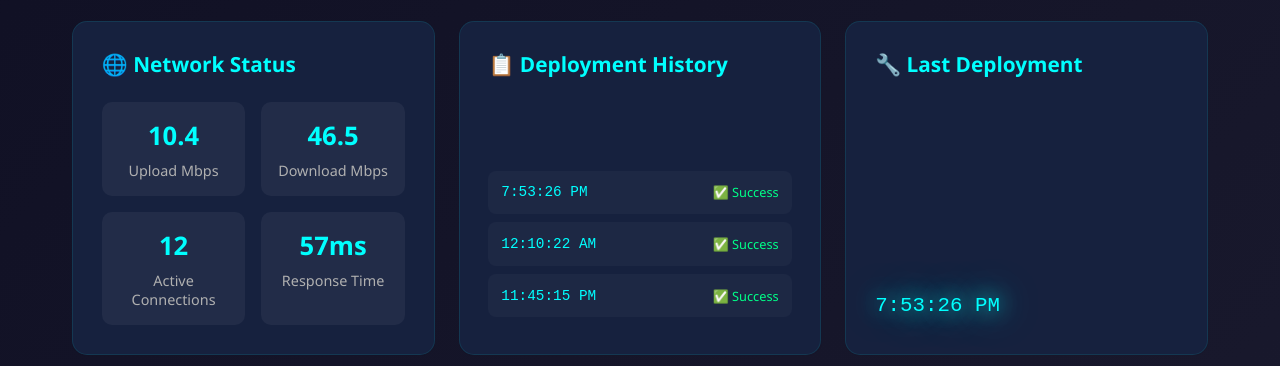
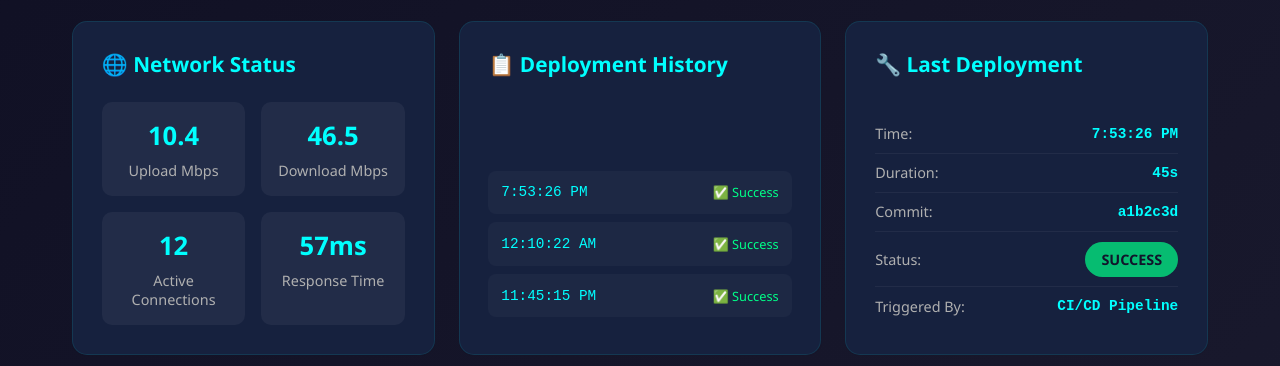
Before and after one commit to Taha-Dev-ops/deployment-project, a plain HTML site: page app/index.html in a window 1280 px wide. Shown: the part 434-800 px from the top of the page. Drawn offline with Linux system fonts and the light colour scheme.

Commit message:
Update: Enhanced Last Deployment box with detailed info

```diff
--- a/app/index.html
+++ b/app/index.html
@@ -26,21 +26,11 @@
         }
         .subtitle { color: var(--text-secondary); font-size: 1.2rem; }
         .dashboard { display: grid; grid-template-columns: repeat(auto-fit, minmax(320px, 1fr)); gap: 1.5rem; margin-bottom: 3rem; }
-
-        /* SAB CARDS EK JAISA SIZE */
         .card {
-            background: var(--bg-card);
-            padding: 1.8rem;
-            border-radius: 15px;
-            border: 1px solid rgba(0, 255, 255, 0.1);
-            backdrop-filter: blur(10px);
-            transition: all 0.3s ease;
-            position: relative;
-            overflow: hidden;
-            min-height: 220px;
-            display: flex;
-            flex-direction: column;
-            justify-content: space-between;
+            background: var(--bg-card); padding: 1.8rem; border-radius: 15px;
+            border: 1px solid rgba(0, 255, 255, 0.1); backdrop-filter: blur(10px);
+            transition: all 0.3s ease; position: relative; overflow: hidden;
+            min-height: 220px; display: flex; flex-direction: column; justify-content: space-between;
         }
         .card::before {
             content: ''; position: absolute; top: 0; left: -100%; width: 100%; height: 100%;
@@ -49,7 +39,6 @@
         }
         .card:hover::before { left: 100%; }
         .card:hover { transform: translateY(-5px); box-shadow: 0 10px 30px rgba(0, 255, 255, 0.2); }
-
         .card h3 { color: var(--accent); margin-bottom: 1rem; font-size: 1.3rem; display: flex; align-items: center; gap: 0.5rem; }
         .stat { font-size: 2.5rem; font-weight: bold; margin: 0.5rem 0; }
         .status-badge {
@@ -58,14 +47,11 @@
         }
         .status-running { background: var(--success); color: var(--bg-primary); animation: pulse 2s infinite; }
         .time-display { font-family: 'Courier New', monospace; font-size: 1.3rem; color: var(--accent); text-shadow: var(--accent-glow); margin: 0.5rem 0; }
-
         .metrics { display: grid; grid-template-columns: 1fr 1fr; gap: 1rem; margin-top: 0.5rem; }
         .metric-item { text-align: center; padding: 1rem; background: rgba(255, 255, 255, 0.05); border-radius: 10px; }
         .metric-value { font-size: 1.6rem; font-weight: bold; color: var(--accent); }
         .metric-label { font-size: 0.9rem; color: var(--text-secondary); margin-top: 0.5rem; }
-
         .network-stats { display: grid; grid-template-columns: 1fr 1fr; gap: 1rem; margin-top: 0.5rem; }
-
         .deployment-history { margin-top: 0.5rem; }
         .deployment-item {
             display: flex; justify-content: space-between; align-items: center;
@@ -74,26 +60,27 @@
         }
         .deploy-time { color: var(--accent); font-family: 'Courier New', monospace; }
         .deploy-status { color: var(--success); font-size: 0.8rem; }
-
+        .deployment-details { margin-top: 0.5rem; }
+        .detail-item {
+            display: flex; justify-content: space-between; align-items: center;
+            padding: 0.6rem 0; border-bottom: 1px solid rgba(255, 255, 255, 0.05);
+        }
+        .detail-item:last-child { border-bottom: none; }
+        .detail-label { color: var(--text-secondary); font-size: 0.9rem; }
+        .detail-value { color: var(--accent); font-family: 'Courier New', monospace; font-size: 0.9rem; font-weight: bold; }
         .server-stats { display: grid; grid-template-columns: repeat(auto-fit, minmax(200px, 1fr)); gap: 1rem; margin-top: 1rem; }
         .stat-card { background: rgba(255, 255, 255, 0.05); padding: 1rem; border-radius: 10px; text-align: center; }
         .stat-value { font-size: 1.4rem; font-weight: bold; color: var(--accent); margin: 0.5rem 0; }
         .stat-label { font-size: 0.8rem; color: var(--text-secondary); }
-
         .progress-bar { width: 100%; height: 8px; background: rgba(255, 255, 255, 0.1); border-radius: 8px; margin-top: 8px; overflow: hidden; }
         .progress-fill { height: 100%; background: linear-gradient(90deg, var(--accent), #ff00ff); border-radius: 8px; transition: width 0.5s ease; }
-
         .footer { text-align: center; margin-top: 3rem; padding-top: 2rem; border-top: 1px solid rgba(255, 255, 255, 0.1); color: var(--text-secondary); }
-
         @keyframes pulse { 0%, 100% { opacity: 1; } 50% { opacity: 0.7; } }
         @keyframes float { 0%, 100% { transform: translateY(0px); } 50% { transform: translateY(-10px); } }
         .floating { animation: float 3s ease-in-out infinite; }
-
         @media (max-width: 768px) {
-            .header h1 { font-size: 2.5rem; }
-            .dashboard { grid-template-columns: 1fr; }
-            .metrics { grid-template-columns: 1fr; }
-            .server-stats { grid-template-columns: 1fr 1fr; }
+            .header h1 { font-size: 2.5rem; } .dashboard { grid-template-columns: 1fr; }
+            .metrics { grid-template-columns: 1fr; } .server-stats { grid-template-columns: 1fr 1fr; }
             .card { min-height: auto; padding: 1.5rem; }
         }
     </style>
@@ -106,7 +93,6 @@
         </div>
 
         <div class="dashboard">
-            <!-- Card 1: Deployment Info -->
             <div class="card">
                 <h3>📊 Deployment Info</h3>
                 <div class="stat">v3.1.0</div>
@@ -114,13 +100,11 @@
                 <div class="status-badge status-running">Production Live</div>
             </div>
 
-            <!-- Card 2: System Time -->
             <div class="card">
                 <h3>🕒 System Time</h3>
                 <div id="liveTime" class="time-display">Loading...</div>
             </div>
 
-            <!-- Card 3: Deployment Metrics -->
             <div class="card">
                 <h3>📈 Deployment Metrics</h3>
                 <div class="metrics">
@@ -135,7 +119,6 @@
                 </div>
             </div>
 
-            <!-- Card 4: Network Status -->
             <div class="card">
                 <h3>🌐 Network Status</h3>
                 <div class="network-stats">
@@ -158,7 +141,6 @@
                 </div>
             </div>
 
-            <!-- Card 5: Deployment History -->
             <div class="card">
                 <h3>📋 Deployment History</h3>
                 <div class="deployment-history">
@@ -177,14 +159,33 @@
                 </div>
             </div>
 
-            <!-- Card 6: Last Deployment -->
             <div class="card">
                 <h3>🔧 Last Deployment</h3>
-                <div id="lastRefresh" class="time-display">12:16:06 AM</div>
+                <div class="deployment-details">
+                    <div class="detail-item">
+                        <span class="detail-label">Time:</span>
+                        <span id="lastRefresh" class="detail-value">12:48:14 AM</span>
+                    </div>
+                    <div class="detail-item">
+                        <span class="detail-label">Duration:</span>
+                        <span id="deployDuration" class="detail-value">45s</span>
+                    </div>
+                    <div class="detail-item">
+                        <span class="detail-label">Commit:</span>
+                        <span id="commitHash" class="detail-value">a1b2c3d</span>
+                    </div>
+                    <div class="detail-item">
+                        <span class="detail-label">Status:</span>
+                        <span class="status-badge status-running">Success</span>
+                    </div>
+                    <div class="detail-item">
+                        <span class="detail-label">Triggered By:</span>
+                        <span id="deployedBy" class="detail-value">CI/CD Pipeline</span>
+                    </div>
+                </div>
             </div>
         </div>
 
-        <!-- System Performance Section -->
         <div class="card">
             <h3>🖥️ System Performance</h3>
             <div class="server-stats">
@@ -226,22 +227,15 @@
     </div>
 
     <script>
-        // Live time updater
         function updateLiveTime() {
             const now = new Date();
             const options = {
-                year: 'numeric',
-                month: 'long',
-                day: 'numeric',
-                hour: '2-digit',
-                minute: '2-digit',
-                second: '2-digit',
-                hour12: true
+                year: 'numeric', month: 'long', day: 'numeric',
+                hour: '2-digit', minute: '2-digit', second: '2-digit', hour12: true
             };
             document.getElementById('liveTime').textContent = now.toLocaleString('en-US', options);
         }
 
-        // Update network stats
         function updateNetworkStats() {
             document.getElementById('uploadSpeed').textContent = (10 + Math.random() * 10).toFixed(1);
             document.getElementById('downloadSpeed').textContent = (40 + Math.random() * 20).toFixed(1);
@@ -249,14 +243,19 @@
             document.getElementById('responseTime').textContent = Math.floor(30 + Math.random() * 40) + 'ms';
         }
 
-        // Update deployment history
         function updateDeploymentHistory() {
             const now = new Date();
             document.getElementById('lastDeployTime').textContent = now.toLocaleTimeString();
-            document.getElementById('lastRefresh').textContent = now.toLocaleTimeString();
         }
 
-        // Simulate server metrics
+        function updateDeploymentDetails() {
+            const now = new Date();
+            document.getElementById('lastRefresh').textContent = now.toLocaleTimeString();
+            document.getElementById('deployDuration').textContent = Math.floor(30 + Math.random() * 30) + 's';
+            document.getElementById('commitHash').textContent = 'a1b2c3d'.substring(0, 7);
+            document.getElementById('deployedBy').textContent = 'CI/CD Pipeline';
+        }
+
         function updateServerMetrics() {
             const cpu = 25 + Math.random() * 50;
             document.getElementById('cpuUsage').textContent = Math.round(cpu) + '%';
@@ -277,11 +276,11 @@
                 days + ':' + hours.toString().padStart(2, '0') + ':' + mins.toString().padStart(2, '0');
         }
 
-        // Initialize everything
         function initDashboard() {
             updateLiveTime();
             updateNetworkStats();
             updateDeploymentHistory();
+            updateDeploymentDetails();
             updateServerMetrics();
 
             setInterval(updateLiveTime, 1000);
```
